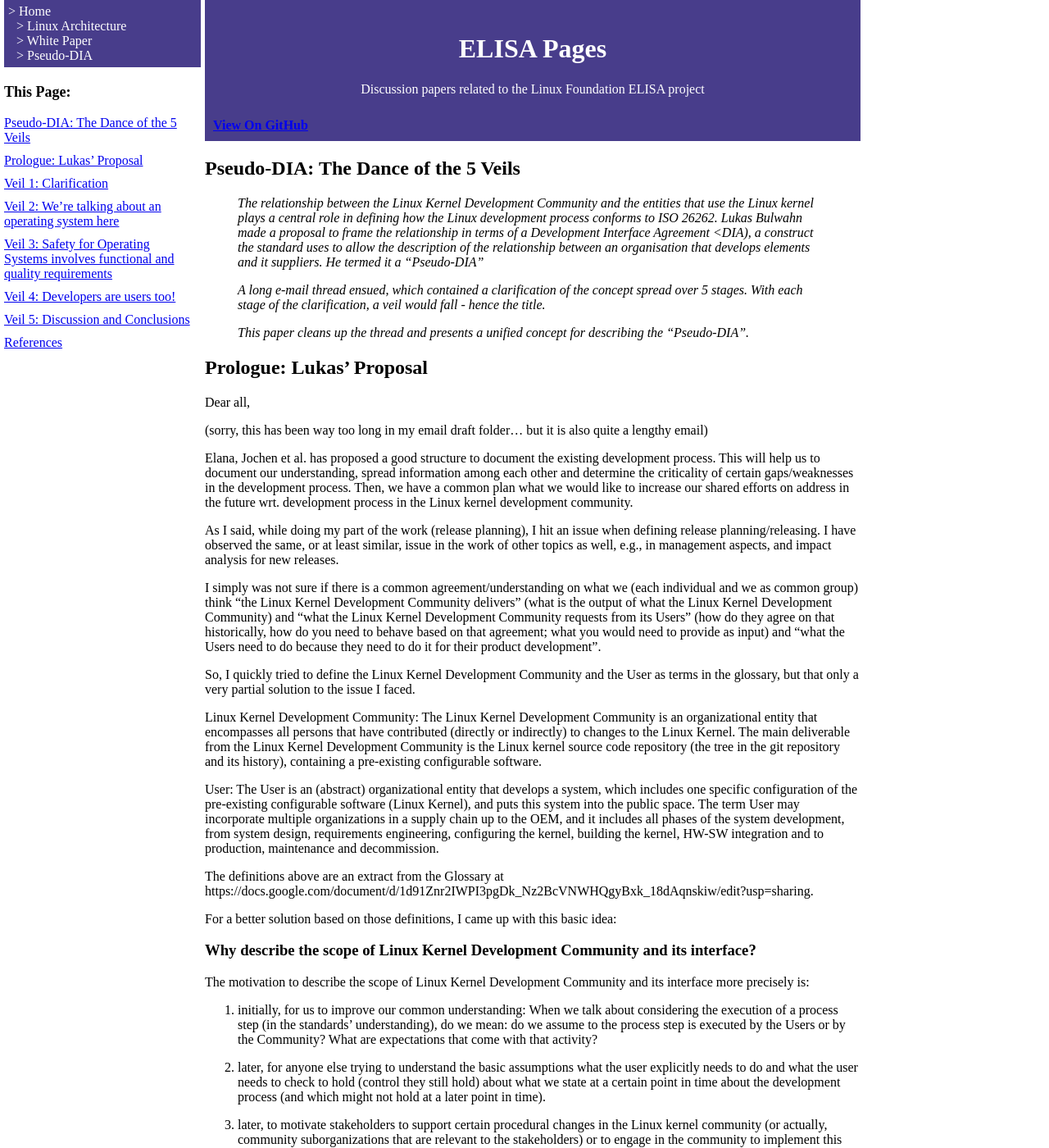
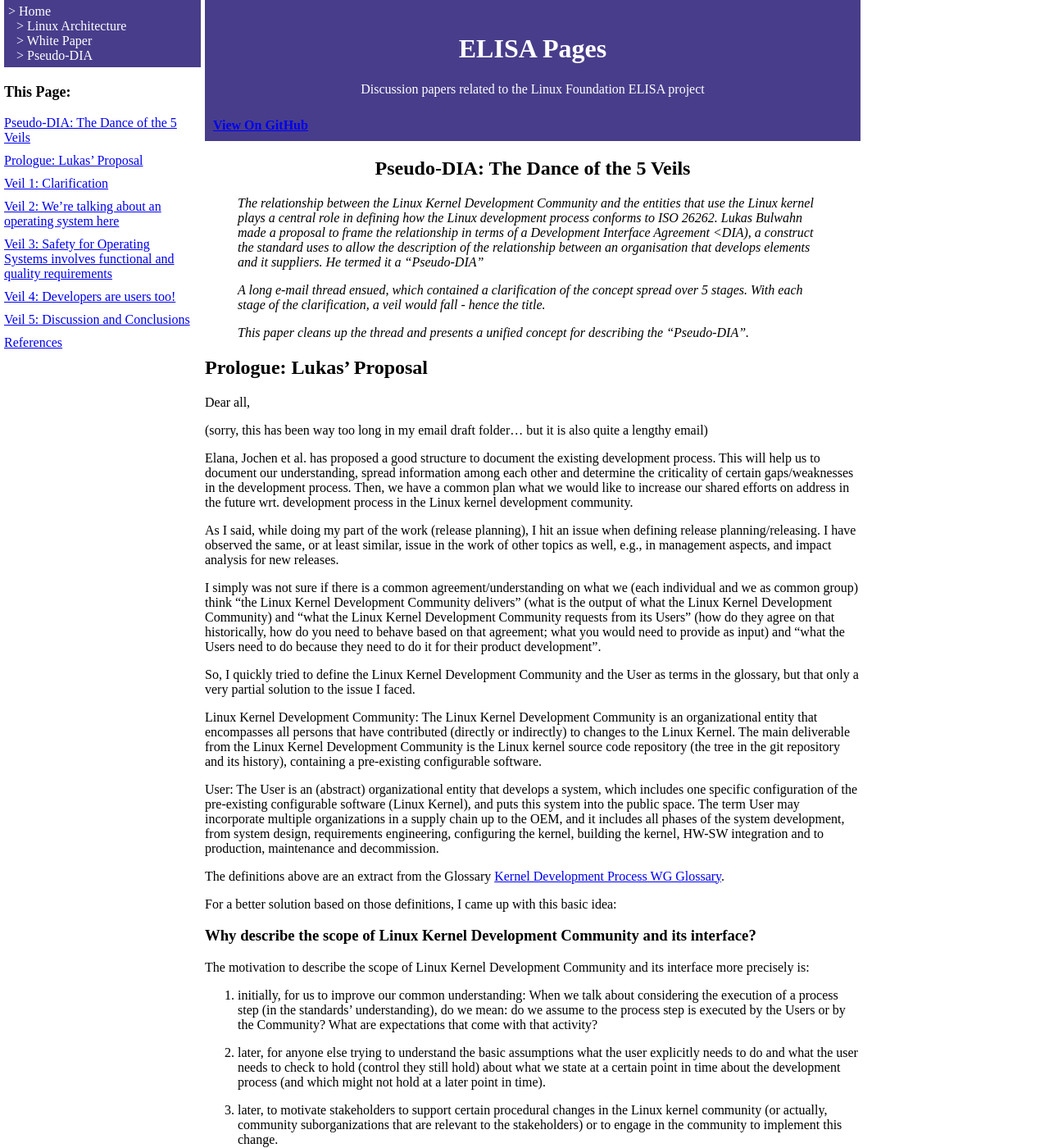
Before and after one commit to OpenJohnMacGregor/ElisaPages, a Jekyll site: the page built from docs/PseudoDIA.md, in a window 1280 px wide and 1400 px high. Shown: the whole window at 82% size. Built offline with Jekyll 4.4.1, drawn with Linux system fonts in a browser that asks for light colours; some of the changed text lies outside the part shown.

Commit message:
Changed template to use doc title, refs in DIA doc
Signed-off-by: John MacGregor <open.john.macgregor@gmail.com>

```diff
--- a/docs/PseudoDIA.md
+++ b/docs/PseudoDIA.md
@@ -41,7 +39,8 @@ The main deliverable from the Linux Kernel Development Community is the Linux ke
 
 User: The User is an (abstract) organizational entity that develops a system, which includes one specific configuration of the pre-existing configurable software (Linux Kernel), and puts this system into the public space. The term User may incorporate multiple organizations in a supply chain up to the OEM, and it includes all phases of the system development, from system design, requirements engineering, configuring the kernel, building the kernel, HW-SW integration and to production, maintenance and decommission.
 
-The definitions above are an extract from the Glossary at https://docs.google.com/document/d/1d91Znr2IWPI3pgDk_Nz2BcVNWHQgyBxk_18dAqnskiw/edit?usp=sharing.
+The definitions above are an extract from the Glossary
+[Kernel Development Process WG Glossary][devWG glossary].
 
 For a better solution based on those definitions, I came up with this basic idea:
 
@@ -76,13 +75,15 @@ This definition includes the following characteristics:
 When we consider a software delivery/release of the Linux kernel, the Linux Kernel Development Community makes the following offer to all its Users.
 Concerning the legally binding offer, the GPL License clearly states (in capital letters):
 
-NO WARRANTY
+<blockquote style="normal">
+	<p>NO WARRANTY</p>
 
-11. BECAUSE THE PROGRAM IS LICENSED FREE OF CHARGE, THERE IS NO WARRANTY FOR THE PROGRAM, TO THE EXTENT PERMITTED BY APPLICABLE LAW. EXCEPT WHEN OTHERWISE STATED IN WRITING THE COPYRIGHT HOLDERS AND/OR OTHER PARTIES PROVIDE THE PROGRAM "AS IS" WITHOUT WARRANTY OF ANY KIND, EITHER EXPRESSED OR IMPLIED, INCLUDING, BUT NOT LIMITED TO, THE IMPLIED WARRANTIES OF MERCHANTABILITY AND FITNESS FOR A PARTICULAR PURPOSE. THE ENTIRE RISK AS TO THE QUALITY AND PERFORMANCE OF THE PROGRAM IS WITH YOU. SHOULD THE PROGRAM PROVE DEFECTIVE, YOU ASSUME THE COST OF ALL NECESSARY SERVICING, REPAIR OR CORRECTION.
+	<p>11. BECAUSE THE PROGRAM IS LICENSED FREE OF CHARGE, THERE IS NO WARRANTY FOR THE PROGRAM, TO THE EXTENT PERMITTED BY APPLICABLE LAW. EXCEPT WHEN OTHERWISE STATED IN WRITING THE COPYRIGHT HOLDERS AND/OR OTHER PARTIES PROVIDE THE PROGRAM "AS IS" WITHOUT WARRANTY OF ANY KIND, EITHER EXPRESSED OR IMPLIED, INCLUDING, BUT NOT LIMITED TO, THE IMPLIED WARRANTIES OF MERCHANTABILITY AND FITNESS FOR A PARTICULAR PURPOSE. THE ENTIRE RISK AS TO THE QUALITY AND PERFORMANCE OF THE PROGRAM IS WITH YOU. SHOULD THE PROGRAM PROVE DEFECTIVE, YOU ASSUME THE COST OF ALL NECESSARY SERVICING, REPAIR OR CORRECTION.</p>
 
-12. IN NO EVENT UNLESS REQUIRED BY APPLICABLE LAW OR AGREED TO IN WRITING WILL ANY COPYRIGHT HOLDER, OR ANY OTHER PARTY WHO MAY MODIFY AND/OR REDISTRIBUTE THE PROGRAM AS PERMITTED ABOVE, BE LIABLE TO YOU FOR DAMAGES, INCLUDING ANY GENERAL, SPECIAL, INCIDENTAL OR CONSEQUENTIAL DAMAGES ARISING OUT OF THE USE OR INABILITY TO USE THE PROGRAM (INCLUDING BUT NOT LIMITED TO LOSS OF DATA OR DATA BEING RENDERED INACCURATE OR LOSSES SUSTAINED BY YOU OR THIRD PARTIES OR A FAILURE OF THE PROGRAM TO OPERATE WITH ANY OTHER PROGRAMS), EVEN IF SUCH HOLDER OR OTHER PARTY HAS BEEN ADVISED OF THE POSSIBILITY OF SUCH DAMAGES.
+	<p>12. IN NO EVENT UNLESS REQUIRED BY APPLICABLE LAW OR AGREED TO IN WRITING WILL ANY COPYRIGHT HOLDER, OR ANY OTHER PARTY WHO MAY MODIFY AND/OR REDISTRIBUTE THE PROGRAM AS PERMITTED ABOVE, BE LIABLE TO YOU FOR DAMAGES, INCLUDING ANY GENERAL, SPECIAL, INCIDENTAL OR CONSEQUENTIAL DAMAGES ARISING OUT OF THE USE OR INABILITY TO USE THE PROGRAM (INCLUDING BUT NOT LIMITED TO LOSS OF DATA OR DATA BEING RENDERED INACCURATE OR LOSSES SUSTAINED BY YOU OR THIRD PARTIES OR A FAILURE OF THE PROGRAM TO OPERATE WITH ANY OTHER PROGRAMS), EVEN IF SUCH HOLDER OR OTHER PARTY HAS BEEN ADVISED OF THE POSSIBILITY OF SUCH DAMAGES.</p>
+ </blockquote>
 
-(quoting Clause 11 & 12 of the GPL 2.0 License, https://www.gnu.org/licenses/old-licenses/gpl-2.0.en.html)
+[quoting Clause 11 & 12 of the GPL 2.0 License][gnu v2.0]
 
 So, in short, the Linux kernel does what it does (there is no fitness for a particular purpose), comes with no claim of quality of any kind, and all risks are in the users sole responsibility.
 
@@ -231,7 +237,7 @@ While a system developer must choose an operating system from the flavours and v
 
 Again, this holds for all systems, safety-critical or not.  I'll consider safety-critical systems in the next e-mail.
 
-[1] https://www.geeksforgeeks.org/software-engineering-sdlc-v-model/
+[1] <https://www.geeksforgeeks.org/software-engineering-sdlc-v-model/>
 
 # Veil 3: Safety for Operating Systems involves functional and quality requirements
 
@@ -288,14 +294,14 @@ What you have proposed[1] is a model and from a process perspective, "users" and
 
 From your original e-mail:
 
-    However, the Linux kernel community also offers the following interface for the suggested development procedures for any User:
-
-    a release candidate is published, Linus asks: ... "Go out and test...
+> However, the Linux kernel community also offers the following interface for the suggested
+> development procedures for any User:
+> release candidate is published, Linus asks: ... "Go out and test...
 
 Who is he addressing here? Isn't it the Linux Development Community, not a user per your definition?
 
-    the Linux Kernel Development Community reacts to that feedback, and clear regressions (usually)
-    lead to fixes or removal of the complete functionality causing the regression.
+> the Linux Kernel Development Community reacts to that feedback, and clear regressions (usually)
+> lead to fixes or removal of the complete functionality causing the regression.
 
 Again the Development Community is involved... and the result is source code.  But, as with patches that make it to staging, the development community generates some activity on the mailing lists that reflect design or architectural decisions.
 
@@ -307,7 +313,7 @@ For this e-mail, I've enhanced the safety-critical lifecycle diagramme with 3 co
 
 In the next e-mail, I'll discuss the implications of this perspective on the work in the group and ELISA's position in the community.
 
-[1] <https://docs.google.com/document/d/1d91Znr2IWPI3pgDk_Nz2BcVNWHQgyBxk_18dAqnskiw/edit?usp=sharing>
+[1] [Kernel Development Process WG Glossary][devWG glossary]
 
 # Veil 5: Discussion and Conclusions
 
@@ -334,6 +340,24 @@ So, there we have it.  The last veil has fallen and we see the Pseudo-DIA in all
 # References
 
 ### External
+
+[Kernel Development Process WG Glossary](https://docs.google.com/document/d/1d91Znr2IWPI3pgDk_Nz2BcVNWHQgyBxk_18dAqnskiw/edit?usp=sharing "Kernel Development Process WG Glossary")<br/>
+[GPL 2.0 License](https://www.gnu.org/licenses/old-licenses/gpl-2.0.en.html "GPL 2.0 License")<br/>
+[Linus Torvalds,  Linux 5.5-rc1](https://lwn.net/Articles/806771/ "Linus Torvalds,  Linux 5.5-rc1")<br/>
+[Linus Torvalds,  Linux 5.5-rc2](https://lwn.net/Articles/807349/ "Linus Torvalds,  Linux 5.5-rc2")<br/>
+[Linus Torvalds,  Linux 5.5-rc3](https://lwn.net/Articles/808000/ "Linus Torvalds,  Linux 5.5-rc3")<br/>
+[Linus Torvalds,  Linux 5.5-rc6](https://lwn.net/Articles/809255/ "Linus Torvalds,  Linux 5.5-rc6")<br/>
+[Linus Torvalds,  Linux 5.5-rc7](https://lwn.net/Articles/810011/ "Linus Torvalds,  Linux 5.5-rc7")<br/>
+[Linus Torvalds,  Linux 5.5-final](https://lwn.net/Articles/810579/ "Linus Torvalds,  Linux 5.5-final")<br/>
+
+[devWG glossary]: https://docs.google.com/document/d/1d91Znr2IWPI3pgDk_Nz2BcVNWHQgyBxk_18dAqnskiw/edit?usp=sharing. "Kernel Development Process WG Glossary"
+[gnu v2.0]: https://www.gnu.org/licenses/old-licenses/gpl-2.0.en.html "GPL 2.0 License"
+[linus 5.5-rc1]: https://lwn.net/Articles/806771 "Linus Torvalds,  Linux 5.5-rc1"
+[linus 5.5-rc2]: https://lwn.net/Articles/807349 "Linus Torvalds,  Linux 5.5-rc1"
+[linus 5.5-rc3]: https://lwn.net/Articles/808000 "Linus Torvalds,  Linux 5.5-rc1"
+[linus 5.5-rc6]: https://lwn.net/Articles/809255 "Linus Torvalds,  Linux 5.5-rc1"
+[linus 5.5-rc7]: https://lwn.net/Articles/810011 "Linus Torvalds,  Linux 5.5-rc1"
+[linus 5.5-final]: https://lwn.net/Articles/810579 "Linus Torvalds,  Linux 5.5-final"
 
 ### E-Mail Thread
 
--- a/docs/_layouts/default.html
+++ b/docs/_layouts/default.html
@@ -39,6 +39,9 @@
 		<ul style="list-style-type: none; padding: 0px;"></ul>
       </nav>
       <section>
+
+	    <h1 class="docTitle">{{ page.title }}</h1>
+
         {{ content }}
 
       </section>
--- a/docs/assets/css/style.css
+++ b/docs/assets/css/style.css
@@ -41,6 +41,10 @@ section, footer {
 }
 footer	{
 		margin-top: 20px;
+}
+.docTitle {
+		font-style: bold;
+		text-align: center;
 }
 .svgImg	{
 		display: block;
```
Also changed, not shown: other parts of docs/PseudoDIA.md (+12 -9 lines), docs/LinuxArchitecture.md (+1 -3 lines), docs/WhitePaper.md (+1 -3 lines).
